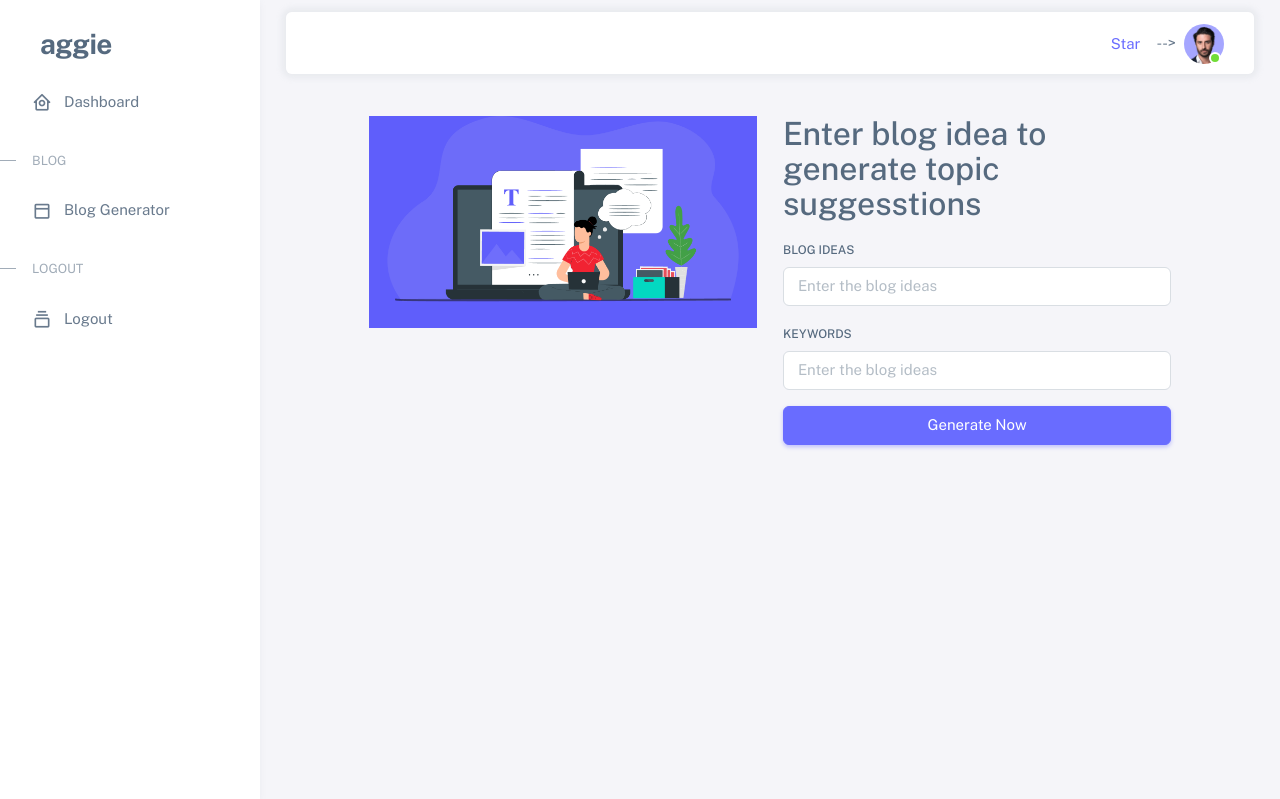
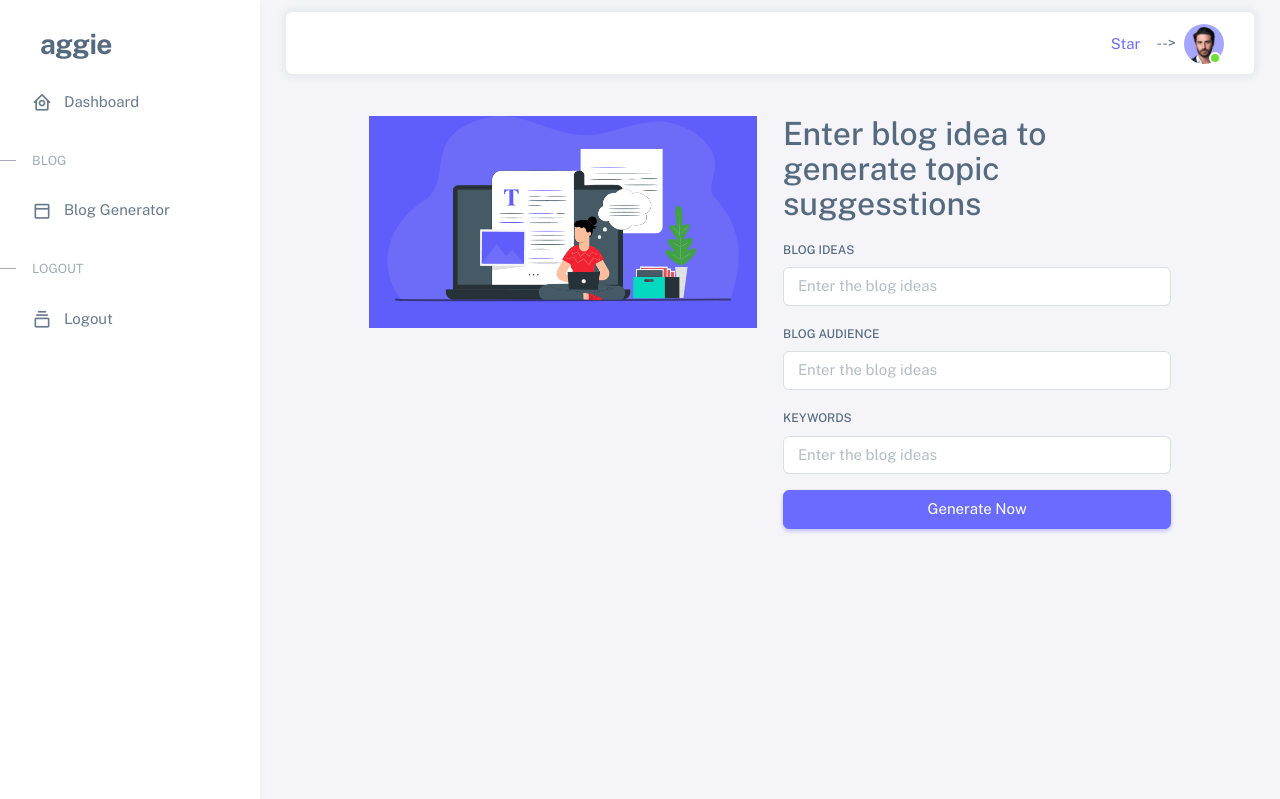
Before and after one commit to Agnes-Kalunda/AI-Content-Generator, a Django app: page /generate-blog-topic in a window 1280 px wide. Shown: the top 799 px of the page. Run offline with Django 3.2, Linux system fonts and the light colour scheme; the visitor is signed in with stand-in values (Sample User, id 1); some libraries are stand-ins or nearby versions.

Commit message:
added audience param

```diff
--- a/contentGeneratorApp/functions.py
+++ b/contentGeneratorApp/functions.py
@@ -7,12 +7,12 @@ openai.api_key = config('OPENAI_API_KEYS')
 
 
 
-def generateBlogTopicIdeas(topic, keywords):
+def generateBlogTopicIdeas(topic, audience, keywords):
     blog_topics = []
 
     response = openai.Completion.create(
         engine="text-davinci-003",
-        prompt='Generate blog topic ideeas on the following topic: {}\nKeywords: {} \n*'.format(topic, keywords),
+        prompt='Generate blog topic ideas on the following topic: {}\nAudience: {}\nKeywords: {} \n*'.format(topic, audience, keywords),
         temperature=0.7,
         max_tokens=250,
         top_p=1,
--- a/contentGeneratorApp/models.py
+++ b/contentGeneratorApp/models.py
@@ -48,9 +48,14 @@ class Profile(models.Model):
 
 
 class Blog(models.Model):
-    title = models.CharField(max_length=300,)
-    keywords = models.CharField(null=True, max_length=300,)
-    wordCount = models.CharField(null=True, max_length=300,)
+
+    title = models.CharField(max_length=300)
+    topic = models.CharField(null=True, blank=True, max_length=200)
+    keywords = models.CharField(null=True,blank=True, max_length=300)
+    audience= models.CharField(null=True, blank=True, max_length=100)
+    wordCount = models.CharField(null=True, blank=True,  max_length=300)
+
+    #related fiels
     profile = models.ForeignKey(Profile, on_delete=models.CASCADE)
 
         #utility variable
--- a/contentGeneratorApp/templates/dashboard/blog-topic.html
+++ b/contentGeneratorApp/templates/dashboard/blog-topic.html
@@ -21,6 +21,13 @@
                             <div class="mb-3">
                                 <label for="blogIdea" class="form-label">Blog Ideas</label>
                                 <input type="text" class="form-control" name="blogIdea" placeholder="Enter the blog ideas" required/>
+
+                            </div>
+
+
+                            <div class="mb-3">
+                                <label for="audience" class="form-label">Blog Audience</label>
+                                <input type="text" class="form-control" name="audience" placeholder="Enter the blog ideas" required/>
 
                             </div>
 
--- a/contentGeneratorApp/views.py
+++ b/contentGeneratorApp/views.py
@@ -119,9 +119,17 @@ def blogTopic(request):
 
     if request.method == "POST":
         blogIdea = request.POST['blogIdea']
+        request.session['blogIdea']=blogIdea
+
+
         keywords = request.POST['keywords']
+        request.session['keywords']=keywords
 
-        blogTopics = generateBlogTopicIdeas(blogIdea, keywords)
+
+        audience= request.POST['audience']
+        request.session['audience']=audience
+
+        blogTopics = generateBlogTopicIdeas(blogIdea, audience, keywords)
         if len(blogTopics) >0:
             request.session['blogTopics'] = blogTopics
             return redirect ('blog-sections')
```
Also changed, not shown: contentGeneratorApp/templates/dashboard/blog-sections.html (+23 -6 lines), contentGeneratorApp/migrations/0003_auto_20230914_2156.py (added), 1 other file.
